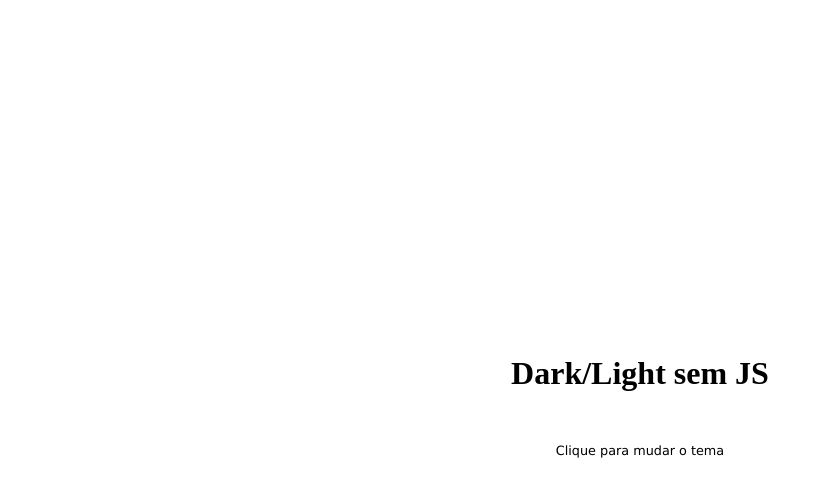
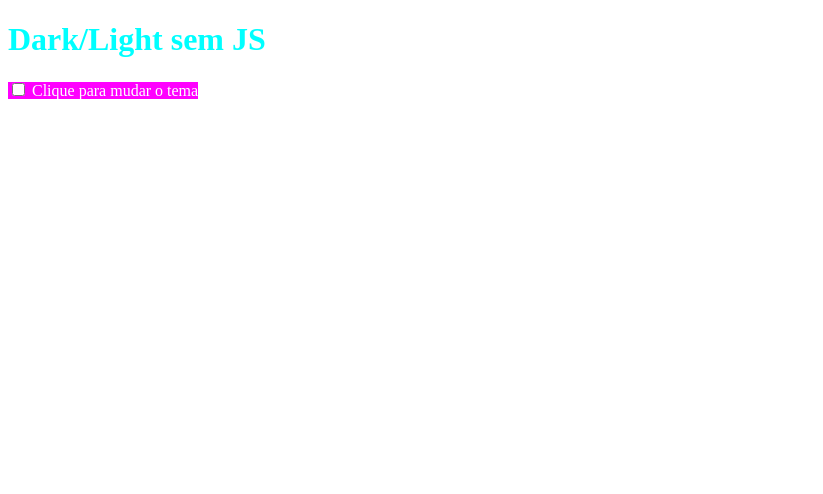
Before and after one commit to rkalbuqp/Aurian-god, a plain HTML site: page Dark-theme/Sem JS/Com o que foi pedido no desafio/index.html in a window 1280 px wide. Shown: the whole page, without its empty margins (0-823 px from the left). Drawn offline with Linux system fonts and the light colour scheme.

Commit message:
acredito que consegui fazer com loops, mixin e include

```diff
--- a/Dark-theme/Sem JS/Com o que foi pedido no desafio/index.html
+++ b/Dark-theme/Sem JS/Com o que foi pedido no desafio/index.html
@@ -3,16 +3,19 @@
 <head>
     <meta charset="UTF-8">
     <meta name="viewport" content="width=device-width, initial-scale=1.0">
-  <title>Dark Mode Test</title>
+    <title>Document</title>
     <link rel="stylesheet" href="styles.css">
 </head>
+
+
 <body>
-  <header>
+    <div class="container">
         <h1 class="title">Dark/Light sem JS</h1>
         <label for="tema" class="button">
             <input type="checkbox" id="tema" class="button visually-hidden">
             <span class="text-button">Clique para mudar o tema</span>
         </label>
-  </header>
+    </div>
 </body>
+
 </html>
--- a/Dark-theme/Sem JS/Com o que foi pedido no desafio/styles.scss
+++ b/Dark-theme/Sem JS/Com o que foi pedido no desafio/styles.scss
@@ -15,71 +15,33 @@ $themes: (
   )
 );
 
-// Função para retornar a cor baseada no tema e tipo de cor
-@function theme-color($theme, $color-type) {
-  @return map-get(map-get($themes, $theme), $color-type);
-}
+@mixin apply-theme($theme) {
+  background-color: map-get($theme, background);
+  color: map-get($theme, text);
 
-// Mixin para gerar classes de tema usando loops e condicionais
-@mixin generate-theme($themes) {
-  :root {
-    --background-color: theme-color(light, background);
-    --text-color: theme-color(light, text);
-    --button-bg-color: theme-color(light, button-bg);
-    --button-text-color: theme-color(light, button-text);
-    --h1-text-color: theme-color(light, h1-text);
+  .button {
+    background-color: map-get($theme, button-bg);
+    color: map-get($theme, button-text);
   }
 
-  :root:has(#tema:checked) {
-    --background-color: theme-color(dark, background);
-    --text-color: theme-color(dark, text);
-    --button-bg-color: theme-color(dark, button-bg);
-    --button-text-color: theme-color(dark, button-text);
-    --h1-text-color: theme-color(dark, h1-text);
+  h1 {
+    color: map-get($theme, h1-text);
   }
 }
 
-@include generate-theme($themes);
-
-// Estilos adicionais
-body {
-  transition: background-color 0.3s, color 0.3s;
-  background-color: var(--background-color);
-  color: var(--text-color);
-  margin: 0;
+// Loop through themes and generate styles
+@each $theme-name, $theme in $themes {
+  .theme-#{$theme-name} {
+    @include apply-theme($theme);
+  }
 }
 
-header {
-  display: flex;
-  justify-content: center;
-  align-items: center;
-  height: 100vh;
-  flex-direction: column;
+// Default light theme
+body {
+  @include apply-theme(map-get($themes, light));
 }
 
-.button {
-  cursor: pointer;
-  display: inline-block;
-  padding: 0.5rem 1rem;
-  background-color: var(--button-bg-color);
-  color: var(--button-text-color);
-  transition: background-color 0.3s, color 0.3s;
-  border: none;
-  margin-top: 20px;
+// Apply dark theme when #tema is checked
+:root:has(#tema:checked) {
+  @include apply-theme(map-get($themes, dark));
 }
-
-.text-button {
-  font-family: Verdana, sans-serif;
-  font-size: 0.8rem;
-}
-
-.visually-hidden {
-  position: absolute;
-  width: 1px;
-  height: 1px;
-  margin: -1px;
-  padding: 0;
-  overflow: hidden;
-  clip: rect(0, 0, 0, 0);
-  border: 0;
-}
```
Also changed, not shown: Dark-theme/Sem JS/Com o que foi pedido no desafio/styles.css, 1 other file. Lines whose indentation alone changed are shown as unchanged.
